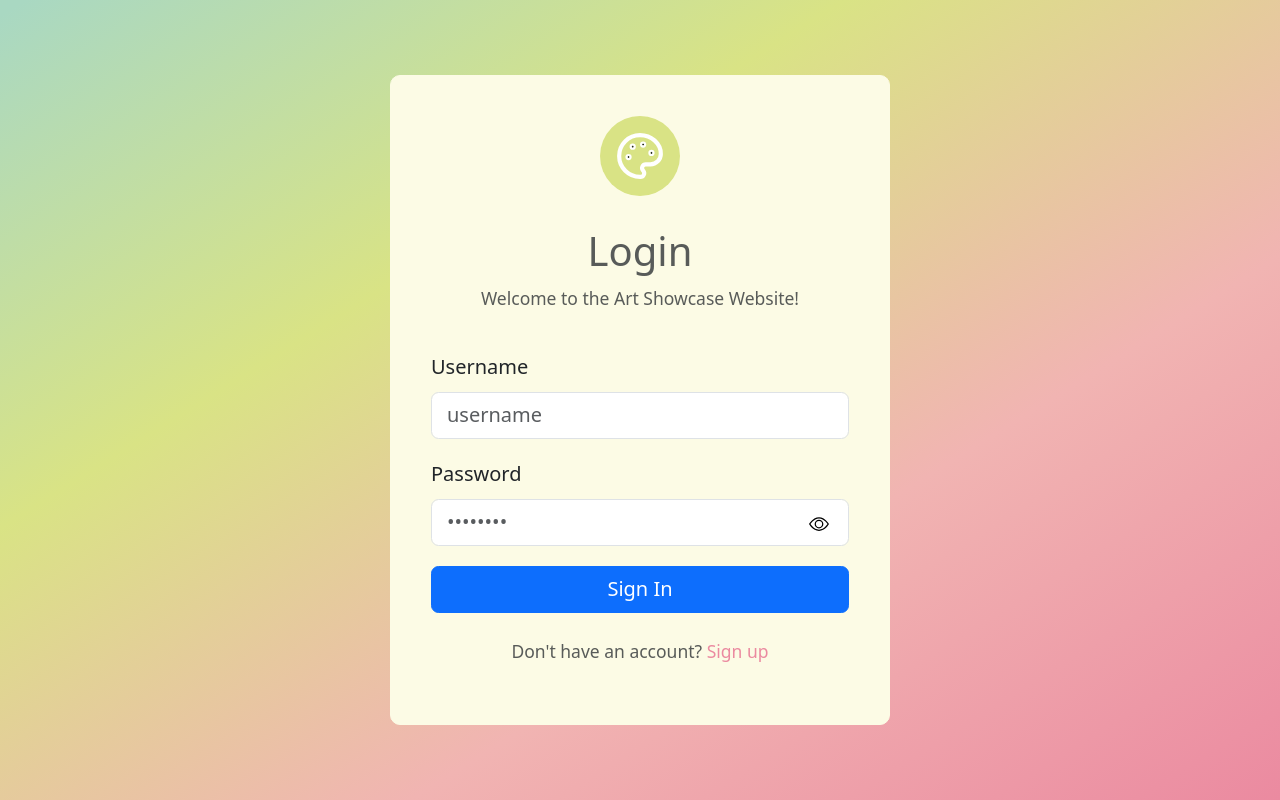
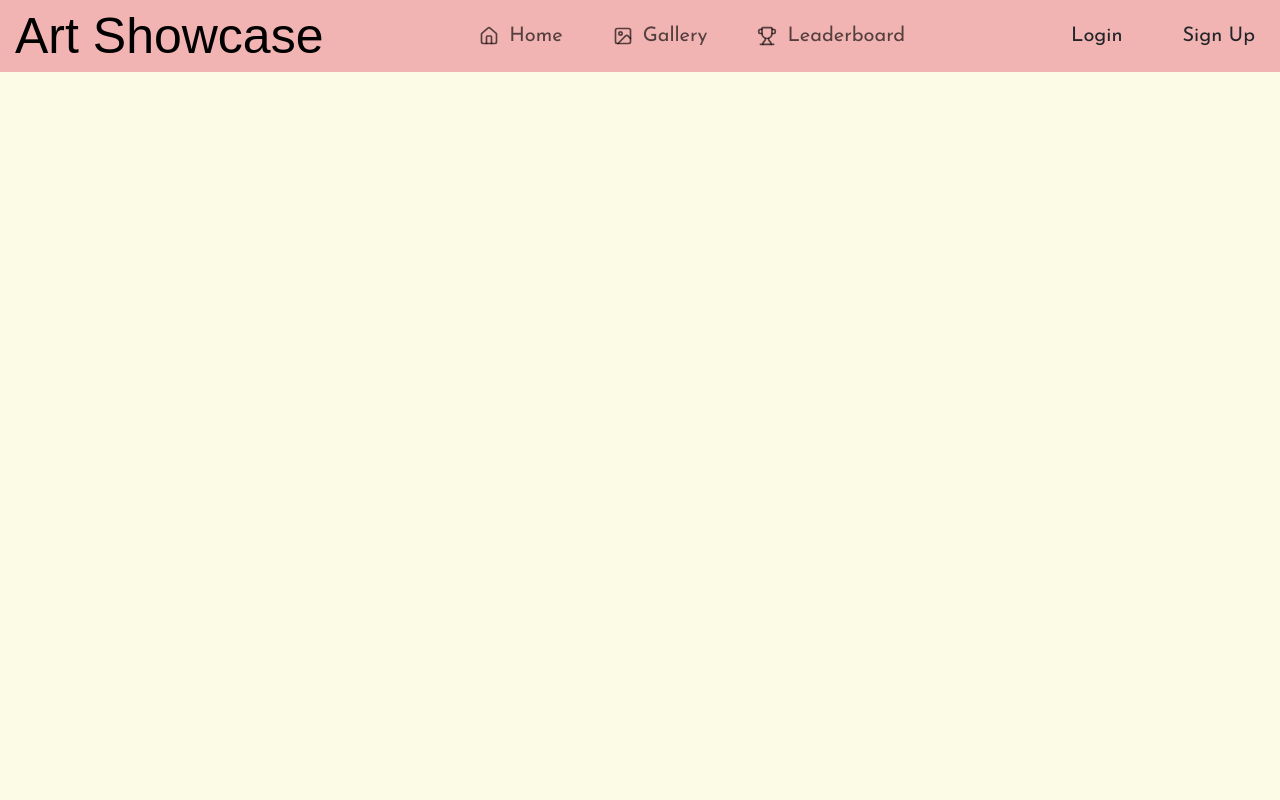
Before and after one commit to alyyu0/artshowcase, a React app in the folder frontend/: page /gallery in a window 1280 px wide. Before the commit this address led to /login. Built offline with nearby package versions, Linux system fonts and the light colour scheme; the HTML template or start-up script is replaced by a standard one; a web font is replaced by a local one.

Commit message:
base files

```diff
--- a/frontend/src/App.css
+++ b/frontend/src/App.css
@@ -122,13 +122,17 @@ body {
 }
 
 .artshowcase-title {
-  font-family: 'Dokdo';
-  font-size: 2rem;
+  font-family: 'Dokdo', sans-serif !important;
+  font-size: 2.5rem !important;
+  line-height: 1 !important;
+  padding: 0 !important;
+  margin: 0 !important;
 }
 
 /* Reduce navbar height when collapsed */
 .navbar {
   padding: 0.3rem 0 !important;
+  font-family: 'JosefinSans', sans-serif !important;
 }
 
 .navbar-brand {
@@ -138,6 +142,7 @@ body {
 .nav-link {
   padding: 0.25rem 0.5rem !important;
   font-size: 0.9rem;
+  font-family: 'JosefinSans', sans-serif !important;
 }
 
 .navbar-toggler {
@@ -151,3 +156,38 @@ body {
 .navbar-nav {
   gap: 0.5rem;
 }
+
+.navbar-icon {
+  display: flex;
+  margin-right: 1.5rem;
+  gap: 0.5rem;
+}
+
+.navbar-blue-btn  {
+  display: inline-flex;
+  align-items: center;
+  gap: 0.5rem;
+  background-color: #2E3140;
+  border-color: #2E3140;
+  color: #FCFBE5;
+  padding: 0.375rem 0.75rem;
+  border-radius: 0.375rem;
+  text-decoration: none;
+  cursor: pointer;
+  width: 100%;
+  justify-content: center;
+}
+
+.navbar-blue-btn:hover,
+.navbar-blue-btn:focus,
+.navbar-blue-btn:focus-visible,
+.navbar-blue-btn:active,
+.navbar-blue-btn:active:focus,
+.navbar-blue-btn:active:focus-visible {
+  background-color: #3F4F6B !important;
+  border-color: #3F4F6B !important;
+  color: #FCFBE5 !important;
+  outline: none !important;
+  box-shadow: none !important;
+  -webkit-tap-highlight-color: transparent;
+}
--- a/frontend/src/App.jsx
+++ b/frontend/src/App.jsx
@@ -3,6 +3,8 @@ import { BrowserRouter as Router, Routes, Route, Navigate } from 'react-router-d
 import Login from './pages/login';
 import Signup from './pages/signup';
 import Home from './pages/home';
+import Gallery from './pages/gallery';
+import Leaderboard from './pages/leaderboard';
 import ProtectedRoute from './components/ProtectedRoute';
 import 'bootstrap/dist/css/bootstrap.min.css';
 import './App.css';
@@ -13,6 +15,9 @@ function App() {
       <Routes>
         <Route path="/login" element={<Login />} />
         <Route path="/signup" element={<Signup />} />
+        <Route path="/" element={<Home />} />
+        <Route path="/gallery" element={<Gallery />} />
+        <Route path="/leaderboard" element={<Leaderboard />} />
         <Route
           path="/"
           element={
--- a/frontend/src/pages/gallery.jsx
+++ b/frontend/src/pages/gallery.jsx
@@ -0,0 +1,11 @@
+import NavigationBar from "./navbar";
+
+function Gallery() {
+  return (
+    <div className="cream-background">
+      <NavigationBar />
+    </div>
+  );
+}
+
+export default Gallery;
--- a/frontend/src/pages/leaderboard.jsx
+++ b/frontend/src/pages/leaderboard.jsx
@@ -0,0 +1,11 @@
+import NavigationBar from "./navbar";
+
+function Leaderboard() {
+  return (
+    <div className="cream-background">
+      <NavigationBar />
+    </div>
+  );
+}
+
+export default Leaderboard;
--- a/frontend/src/pages/navbar.jsx
+++ b/frontend/src/pages/navbar.jsx
@@ -20,50 +20,40 @@ function NavigationBar() {
 
   return (
     <Navbar expand="lg" className="pink-header sticky-top">
-      <Container fluid className="d-flex justify-content-between align-items-center">
-        {/* Left: Brand */}
-        <Navbar.Brand href="/" className="artshowcase-title">
-          Art Showcase
-        </Navbar.Brand>
+      <Container fluid className="d-flex align-items-center">
+        <div className="d-flex align-items-center">
+          <Navbar.Brand href="/" className="artshowcase-title">
+            Art Showcase
+          </Navbar.Brand>
+        </div>
 
-        <Navbar.Toggle aria-controls="basic-navbar-nav" />
-
-        <Navbar.Collapse id="basic-navbar-nav" className="justify-content-center">
-          {/* Center: Home, Gallery, Leaderboard */}
-          <Nav className="mx-auto">
-            <Nav.Link href="/" className="me-4">
+        <div className="d-flex justify-content-center flex-grow-1">
+          <Nav className="d-flex gap-4">
+            <Nav.Link href="/" className="d-flex align-items-center gap-2">
               <Home size={20} /> Home
             </Nav.Link>
-            <Nav.Link href="/gallery" className="me-4">
+            <Nav.Link href="/gallery" className="d-flex align-items-center gap-2">
               <Image size={20} /> Gallery
             </Nav.Link>
-            <Nav.Link href="/leaderboard" className="me-4">
+            <Nav.Link href="/leaderboard" className="d-flex align-items-center gap-2">
               <Trophy size={20} /> Leaderboard
             </Nav.Link>
           </Nav>
-        </Navbar.Collapse>
+        </div>
 
-        {/* Right: Upload & Profile */}
-        <Nav className="ms-auto align-items-center gap-3">
+        <div className="d-flex align-items-center gap-3">
           {isLoggedIn ? (
             <>
-              {/* Upload Button */}
-              <a
-                href="/upload"
-                className="btn btn-primary d-flex align-items-center gap-2"
-                style={{ backgroundColor: '#4A90E2', border: 'none' }}
-              >
+              <a href="/upload" className="navbar-blue-btn d-flex align-items-center gap-2">
                 <Upload size={18} /> Upload
               </a>
 
-              {/* Profile Dropdown */}
               <Dropdown align="end">
                 <Dropdown.Toggle
                   as="button"
                   className="p-0 border-0 bg-transparent"
-                  id="profile-dropdown"
+                  bsPrefix="custom"
                   style={{ cursor: 'pointer' }}
-                  bsPrefix="custom"
                 >
                   <img
                     src={profileImage}
@@ -73,7 +63,7 @@ function NavigationBar() {
                       height: '40px',
                       borderRadius: '50%',
                       objectFit: 'cover',
-                      border: '2px solid white'
+                      border: '2px solid white',
                     }}
                   />
                 </Dropdown.Toggle>
@@ -91,15 +81,11 @@ function NavigationBar() {
             </>
           ) : (
             <>
-              <Nav.Link href="/login" className="me-3">
-                Login
-              </Nav.Link>
-              <Nav.Link href="/signup">
-                Sign Up
-              </Nav.Link>
+              <Nav.Link href="/login" className="me-3">Login</Nav.Link>
+              <Nav.Link href="/signup">Sign Up</Nav.Link>
             </>
           )}
-        </Nav>
+        </div>
       </Container>
     </Navbar>
   );
```
Also changed, not shown: 1 other file (tests, documents, lock files or other folders).
